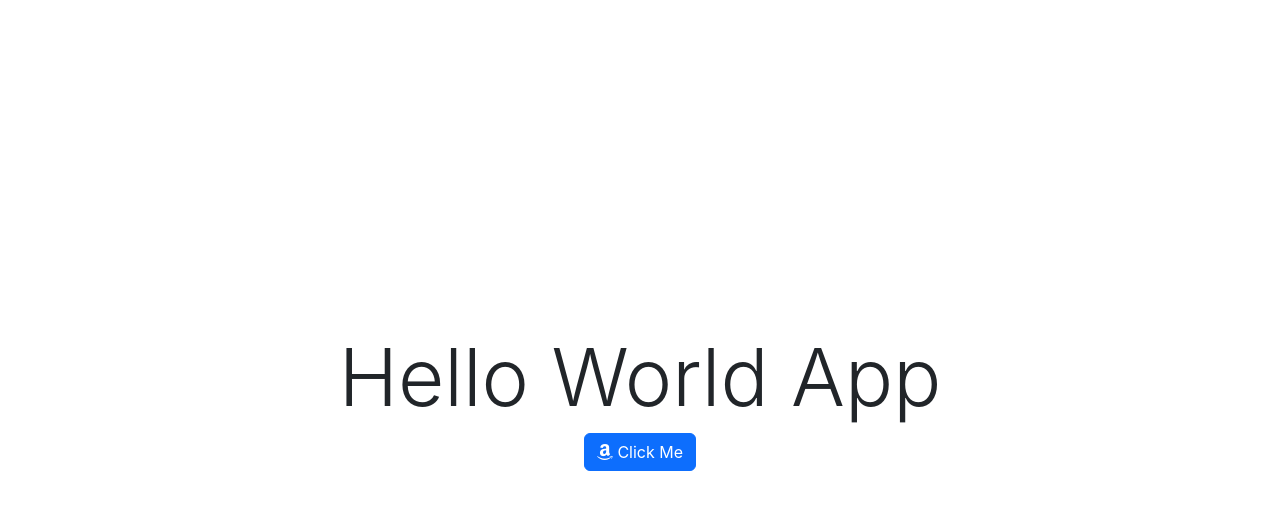
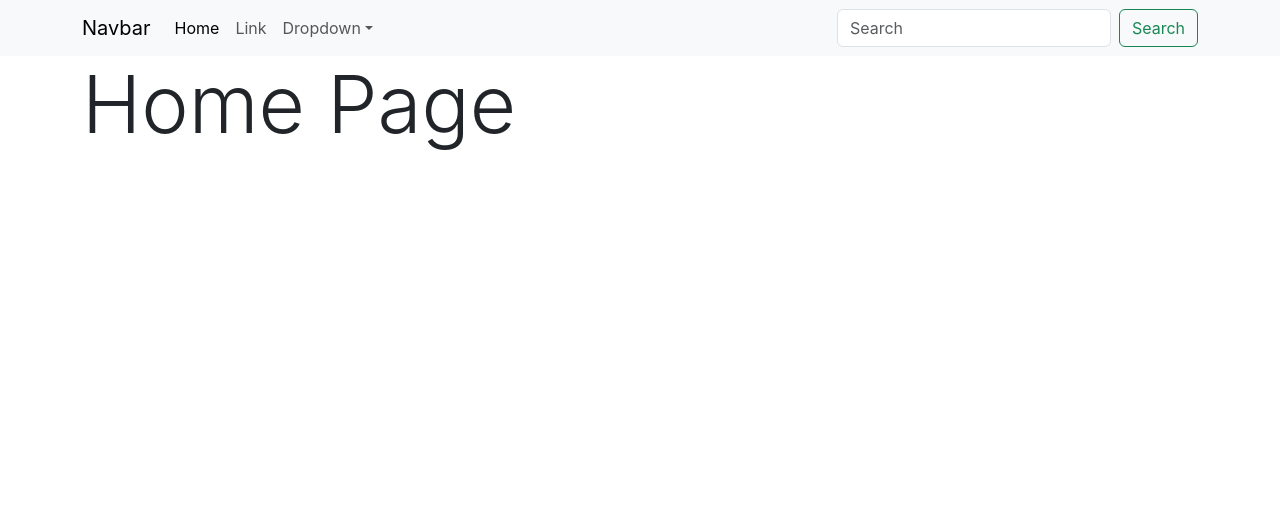
Before and after one commit to saroj8455/reactby-js, a React (Create React App) app: page /home in a window 1280 px wide. Shown: the top 510 px of the page. Built offline with nearby package versions, Linux system fonts and the light colour scheme; no server answers.

Commit message:
implement router configuration

```diff
--- a/src/App.js
+++ b/src/App.js
@@ -1,10 +1,21 @@
 import * as React from 'react';
 import Welcome from './components/Welcome';
+import Navbar from './components/Navbar';
+import { Routes, Route } from 'react-router-dom';
+import Home from './pages/Home';
+import About from './pages/About';
 
 function App() {
   return (
     <>
-      <Welcome />
+      <Navbar />
+      {/* <Welcome /> */}
+
+      <Routes>
+        <Route path='/' element={<Welcome />} />
+        <Route path='/home' element={<Home />} />
+        <Route path='/about' element={<About />} />
+      </Routes>
     </>
   );
 }
--- /dev/null
+++ b/src/components/Navbar.js
@@ -0,0 +1,88 @@
+import React from 'react';
+import { Link } from 'react-router-dom';
+
+export default function Navbar() {
+  return (
+    <nav className='navbar navbar-expand-lg bg-body-tertiary'>
+      <div className='container'>
+        {/* <a className='navbar-brand' href='/'>
+          Navbar
+        </a> */}
+        <Link to='/' className='navbar-brand'>
+          Navbar
+        </Link>
+
+        <button
+          className='navbar-toggler'
+          type='button'
+          data-bs-toggle='collapse'
+          data-bs-target='#navbarSupportedContent'
+          aria-controls='navbarSupportedContent'
+          aria-expanded='false'
+          aria-label='Toggle navigation'
+        >
+          <span className='navbar-toggler-icon' />
+        </button>
+        <div className='collapse navbar-collapse' id='navbarSupportedContent'>
+          <ul className='navbar-nav me-auto mb-2 mb-lg-0'>
+            <li className='nav-item'>
+              {/* <a className='nav-link active' aria-current='page' href='/home'>
+                Home
+              </a> */}
+              <Link to='/home' className='nav-link active' aria-current='page'>
+                Home
+              </Link>
+            </li>
+            <li className='nav-item'>
+              <a className='nav-link' href='link'>
+                Link
+              </a>
+            </li>
+            <li className='nav-item dropdown'>
+              <a
+                className='nav-link dropdown-toggle'
+                href='link'
+                role='button'
+                data-bs-toggle='dropdown'
+                aria-expanded='false'
+              >
+                Dropdown
+              </a>
+              <ul className='dropdown-menu'>
+                <li>
+                  <a className='dropdown-item' href='link'>
+                    Action
+                  </a>
+                </li>
+                <li>
+                  <a className='dropdown-item' href='link'>
+                    Another action
+                  </a>
+                </li>
+                <li>
+                  <hr className='dropdown-divider' />
+                </li>
+                <li>
+                  <a className='dropdown-item' href='link'>
+                    Something else here
+                  </a>
+                </li>
+              </ul>
+            </li>
+          </ul>
+          <form className='d-flex' role='search'>
+            <input
+              className='form-control me-2'
+              type='search'
+              placeholder='Search'
+              aria-label='Search'
+            />
+            <button className='btn btn-outline-success' type='submit'>
+              Search
+            </button>
+          </form>
+        </div>
+      </div>
+    </nav>
+  );
+}
--- a/src/index.js
+++ b/src/index.js
@@ -5,11 +5,14 @@
 import './index.css';
 import App from './App';
 import reportWebVitals from './reportWebVitals';
+import { BrowserRouter } from 'react-router-dom';
 
 const root = ReactDOM.createRoot(document.getElementById('root'));
 root.render(
   <React.StrictMode>
-    <App />
+    <BrowserRouter>
+      <App />
+    </BrowserRouter>
   </React.StrictMode>
 );
 
--- /dev/null
+++ b/src/pages/About.js
@@ -0,0 +1,5 @@
+import React from 'react';
+
+export default function About() {
+  return <div>About</div>;
+}
--- /dev/null
+++ b/src/pages/Contact.js
@@ -0,0 +1,5 @@
+import React from 'react';
+
+export default function Contact() {
+  return <div>Contact</div>;
+}
--- /dev/null
+++ b/src/pages/Home.js
@@ -0,0 +1,11 @@
+import React from 'react';
+
+export default function Home() {
+  return (
+    <section>
+      <div className='container'>
+        <h1 className='display-1'>Home Page</h1>
+      </div>
+    </section>
+  );
+}
```
Also changed, not shown: src/pages/ErrorPage.js (added, +16 -0 lines), 1 other file (tests, documents, lock files or other folders).
